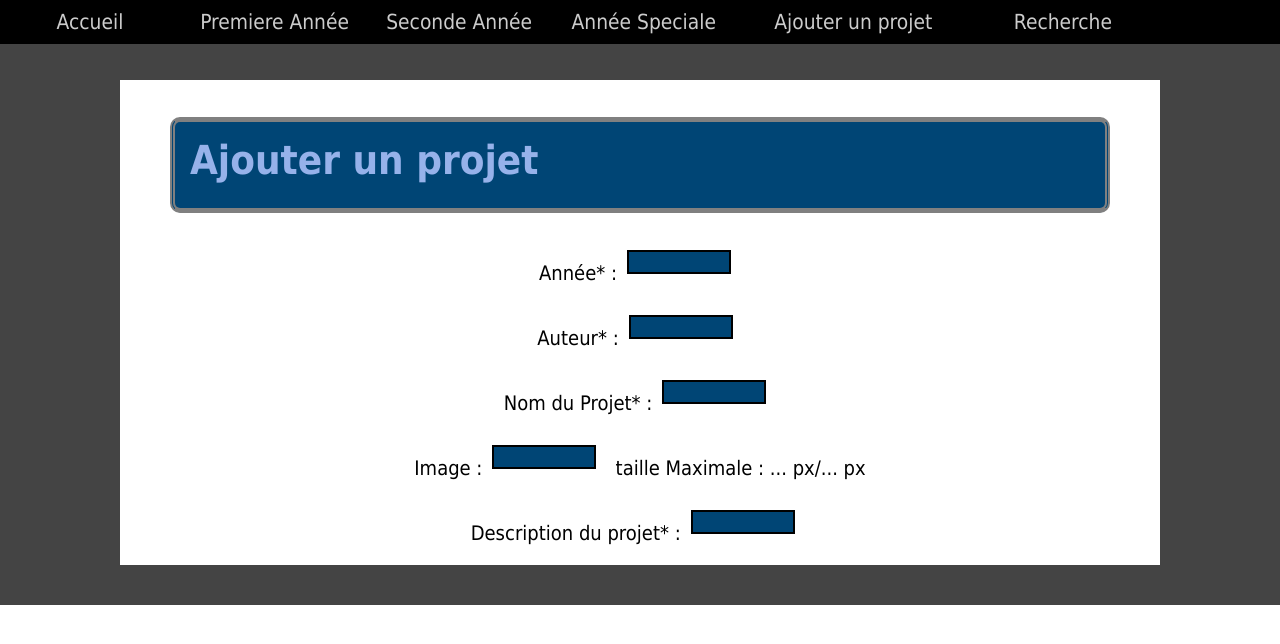
After one commit to Achild0/PT2, a PHP site: page /Add.html in a window 1280 px wide. The commit adds this page. Shown: the top 644 px of the page. Run offline with PHP 8.4, Linux system fonts and the light colour scheme.

Commit message:
Add files via upload

```diff
--- a/A1.html
+++ b/A1.html
@@ -17,6 +17,7 @@
 				<a href="./A1.html">Premiere Année</a>
 				<a href="./A2.html">Seconde Année</a>
 				<a href="./AS.html">Année Speciale</a>
+				<a id="add" href="./Add.html">Ajouter un projet</a>
 				<a href="./SQL.html">Recherche</a>
 			</nav>
 		</article>
--- a/A2.html
+++ b/A2.html
@@ -17,6 +17,7 @@
 				<a href="./A1.html">Premiere Année</a>
 				<a href="./A2.html">Seconde Année</a>
 				<a href="./AS.html">Année Speciale</a>
+				<a id="add" href="./Add.html">Ajouter un projet</a>
 				<a href="./SQL.html">Recherche</a>
 			</nav>
 		</article>
--- a/AS.html
+++ b/AS.html
@@ -17,6 +17,7 @@
 				<a href="./A1.html">Premiere Année</a>
 				<a href="./A2.html">Seconde Année</a>
 				<a href="./AS.html">Année Speciale</a>
+				<a id="add" href="./Add.html">Ajouter un projet</a>
 				<a href="./SQL.html">Recherche</a>
 			</nav>
 		</article>
--- a/Projet-style1.css
+++ b/Projet-style1.css
@@ -89,6 +89,18 @@ div article{
 
 }
 
+article.box
+{
+	display: inline-block;
+	height: 20px;
+	border: 2px solid black;
+	border-radius: 0;
+	width: 100px;
+	margin: 1	;
+	padding: 0;
+}
+
+
 a {
 	color: black;
 	text-align: center;
@@ -113,6 +125,10 @@ nav a:hover{
 	background-color: #101010;
 }
 
+#add {
+	width: 200px;
+}
+
 nav{
 	display: inline-block;
 }
@@ -125,10 +141,15 @@ nav.navdroite{
 	text-align: right;
 }
 
+div {
+	text-align: center;
+}
+
 div.contour{
 	padding-top: 40px;
 	padding-left: 120px;
 	padding-right: 120px;
+	padding-bottom: 40px;
 	border-collapse: collapse;
 	background-color: #444444;
 	text-align: center;
@@ -230,3 +251,12 @@ article p.court {
 	color: black;
 
 }
+
+p  {
+	margin: 8 8 8 8;
+	padding: 5 5 5 5;
+	font-size: 20px;
+	background-color: white;
+	color: black;
+	display: inline-block;
+}
--- /dev/null
+++ b/add.html
@@ -0,0 +1,48 @@
+<!DOCTYPE html>
+<html lang="fr">
+ 	<head>
+ 		<meta charset="UTF-8" />
+ 		<title> DUT Informatique </title>
+		<link rel="stylesheet" media="screen and (min-width: 721px)" href="Projet-style1.css" />
+		<link rel="stylesheet" media="screen and (max-width: 720px)" href="Projet-style1p.css" />
+		<meta name="viewport" content="width=max-device-width, initial-scale=1"  />
+		<link rel="icon" href="favicon.ico" />
+ 	</head>
+
+<body>
+
+	<header>
+		<article class="barre">
+			<nav>
+				<a href="./index.html">Accueil</a>
+				<a href="./A1.html">Premiere Année</a>
+				<a href="./A2.html">Seconde Année</a>
+				<a href="./AS.html">Année Speciale</a>
+				<a id="add" href="./Add.html">Ajouter un projet</a>
+				<a href="./SQL.html">Recherche</a>
+			</nav>
+		</article>
+	</header>
+
+	<div class="contour">
+		<div class="corps">
+			<h1>Ajouter un projet</h1>
+
+			<p>Année* : <article class="box"> </article></p>	</br>
+
+			<p>Auteur* : <article class="box"> </article></p> </br>
+
+			<p>Nom du Projet* : <article class="box"> </article></p> </br>
+
+			<p>Image : <article class="box"> </article> </p>
+
+			<p>taille Maximale : ... px/... px</p> </br>
+
+			<p>Description du projet* : <article class="box"> </article> </p>
+
+		</div>
+	</div>
+
+
+
+</body>
--- a/index.html
+++ b/index.html
@@ -17,6 +17,7 @@
 				<a href="./A1.html">Premiere Année</a>
 				<a href="./A2.html">Seconde Année</a>
 				<a href="./AS.html">Année Speciale</a>
+				<a id="add" href="./Add.html">Ajouter un projet</a>
 				<a href="./SQL.html">Recherche</a>
 			</nav>
 		</article>
```
